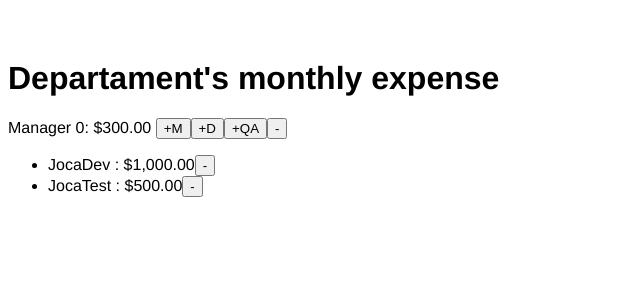
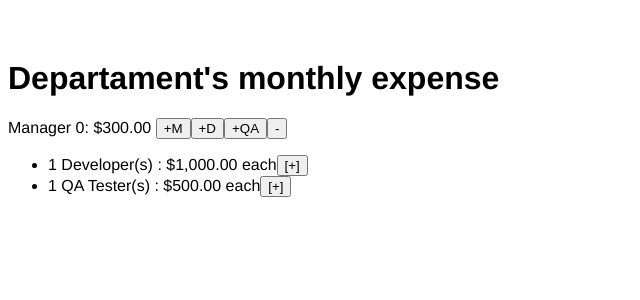
Before and after one commit to jocabedR/departament_monthly_expense, a Vue app: page / in a window 1280 px wide. Shown: the top 300 px of the page, without its empty margins (0-640 px from the left). Built offline with nearby package versions, Linux system fonts and the light colour scheme.

Commit message:
Show Developers and QA Testers.

```diff
--- a/src/App.vue
+++ b/src/App.vue
@@ -14,10 +14,10 @@ export default {
         id: 0,
         name: "Manager 0",
         developers: [
-          {name: "JocaDev"}
+          {id:0, name: "JocaDev"}
         ],
         qa_testers: [
-          {name: "JocaTest"}
+          {id:0, name: "JocaTest"}
         ],
         children : []
       },
--- a/src/components/Child.vue
+++ b/src/components/Child.vue
@@ -5,15 +5,37 @@
     <button @click="addDeveloper">+D</button>
     <button @click="addQATester">+QA</button>
     <button @click="deleteManager(model.id)">-</button>
+
   </div>
   <ul>
-    <li v-for="developer in model.developers">
+    <!-- <li v-for="developer in model.developers">
       <span>{{developer.name}} : $1,000.00</span>
       <button @click="deleteDeveloper(developer.id)">-</button>
     </li>
     <li v-for="qa_tester in model.qa_testers">
       <span>{{qa_tester.name}} : $500.00</span>
       <button @click="deleteQATester(qa_tester.id)">-</button>
+    </li> -->
+
+    <li>
+      <span>{{model.developers.length}} Developer(s) : $1,000.00 each</span>
+      <button @click="toggleDevelopers">[{{ developersOpen ? '-' : '+' }}]</button>
+      <ul v-if="developersOpen">
+        <li v-for="developer in model.developers">
+          <span>{{developer.name}} : $1,000.00</span>
+          <button @click="deleteDeveloper(developer.id)">-</button>
+        </li>
+      </ul>
+    </li>
+    <li>
+      <span>{{model.qa_testers.length}} QA Tester(s) : $500.00 each</span>
+      <button @click="toggleQATesters">[{{ qa_testersOpen ? '-' : '+' }}]</button>
+      <ul v-if="qa_testersOpen">
+        <li v-for="qa_tester in model.qa_testers">
+          <span>{{qa_tester.name}} : $500.00</span>
+          <button @click="deleteQATester(qa_tester.id)">-</button>
+        </li>
+      </ul>
     </li>
 
     <Child
@@ -55,11 +77,12 @@ export default {
   data() {
     return {
       id: 0,
-      idDeveloper: 0,
-      idQaTester : 0,
       lastMove: 0,
       changes: 0,
       acumulate: 0,
+      developersOpen : false,
+      qa_testersOpen : false,
+      childrenOpen : false,
     }
   },
 
@@ -68,10 +91,13 @@ export default {
   },
 
   computed: {
-
     calculateLocalTotal(){
      return  (((this.model.children.length +1)*300) + (this.model.developers.length * 1000) + (this.model.qa_testers.length * 500))
     },
+
+    isFolder() {
+      return this.model.children && this.model.children.length
+    }
 
   },
 
@@ -104,16 +130,18 @@ export default {
     },
 
     addDeveloper() {
-      this.idDeveloper++
+      this.id++
       this.model.developers.push({
+        id: this.id,
         name: "Developer"
       })
       this.changes = 1000
     },
 
     addQATester () {
-      this.idQaTester++
+      this.id++
       this.model.qa_testers.push({
+        id: this.id,
         name: "QA Tester"
       })
       this.changes = 500
@@ -126,12 +154,12 @@ export default {
 
       this.changes = -300
 
-      //console.log(this.model)
-
     },
 
+    deleteDeveloper(developer_id){
 
-    deleteDeveloper(developer_id){
+      //console.log(developer_id)
+
       let result = this.model.developers.filter(developer => developer.id != developer_id)
       this.model.developers = result
       this.changes = -1000
@@ -141,6 +169,14 @@ export default {
       let result = this.model.qa_testers.filter(qa_tester => qa_tester.id != qa_tester_id)
       this.model.qa_testers = result
       this.changes = -500
+    },
+
+    toggleDevelopers() {
+      this.developersOpen = !this.developersOpen
+    },
+
+    toggleQATesters() {
+      this.qa_testersOpen = !this.qa_testersOpen
     },
   }
 }
```
